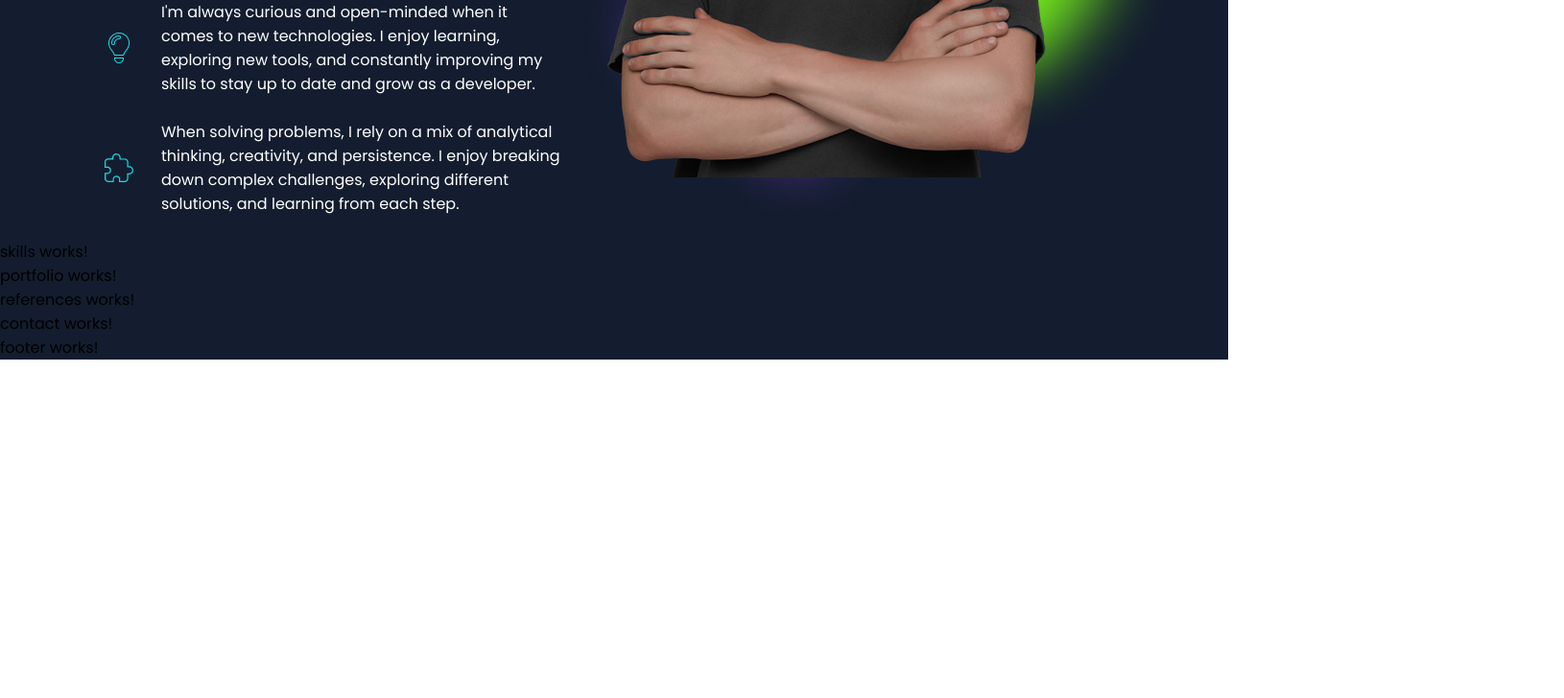
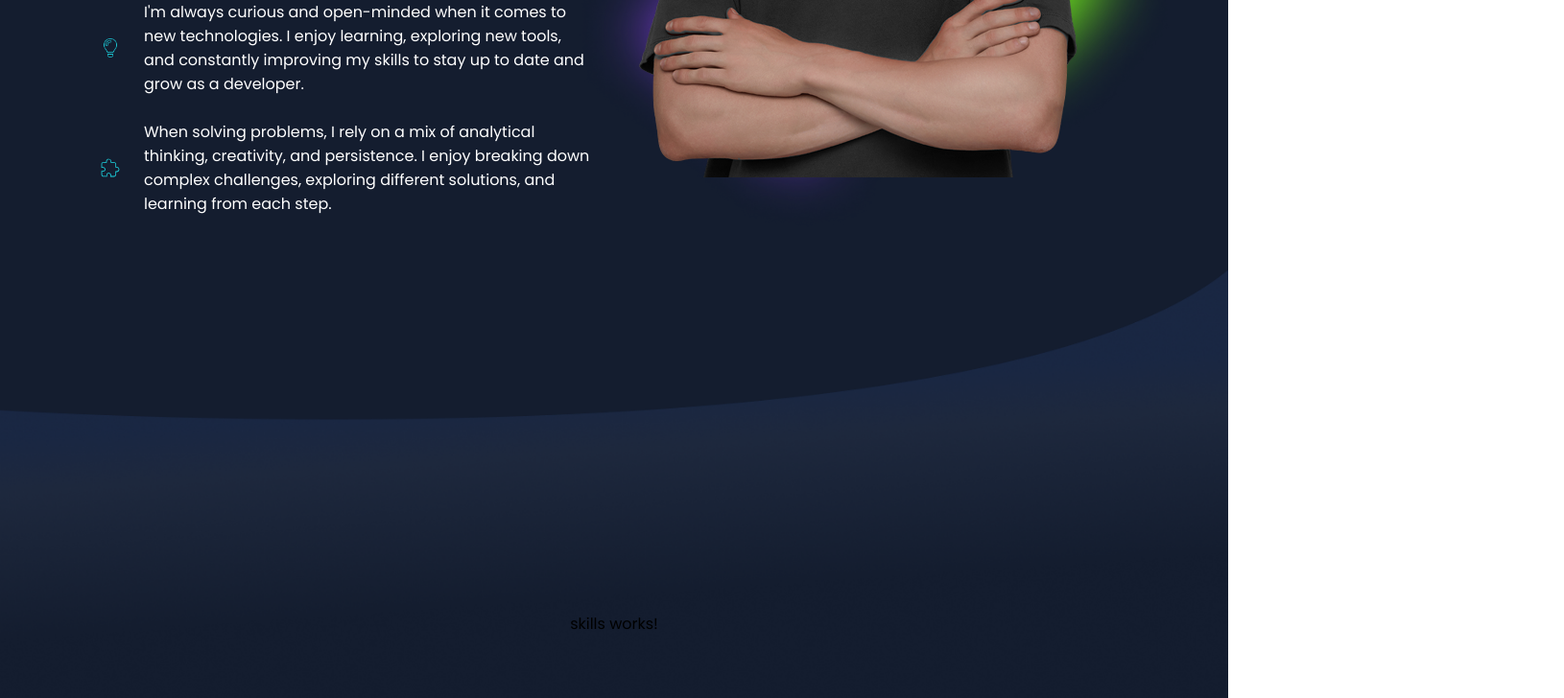
Before and after one commit to VaJoLe/Portfolio, an Angular app: page / in a window 1280 px wide. Shown: the part 1320-2048 px from the top of the page at 96% size, 1630 px wide, since content can reach past the window. Before the commit the page ends 1695 px from the top, so only its background shows below. Built offline with nearby package versions, Linux system fonts and the light colour scheme.

Commit message:
addVector

```diff
--- a/src/app/about-me/about-me.component.scss
+++ b/src/app/about-me/about-me.component.scss
@@ -24,6 +24,10 @@ p {
     gap: 20px;
     justify-content: center;
     }
+    img {
+        min-width: 30px;
+        min-height: 30px;
+    }
 }
 
 .shadow-pic {
--- a/src/app/app.component.html
+++ b/src/app/app.component.html
@@ -3,6 +3,7 @@
 <app-hero></app-hero>
 <app-about-me></app-about-me>
 <app-skills></app-skills>
+<img class="vector" src="/assets/shadows/Vector-skills.png" alt="">
 <app-portfolio></app-portfolio>
 <app-references></app-references>
 <app-contact></app-contact>
--- a/src/app/app.component.scss
+++ b/src/app/app.component.scss
@@ -43,3 +43,22 @@ app-about-me {
     position: relative;
     z-index: 1;
 }
+
+app-skills {
+    width: 100%;
+    max-width: 1440px;
+    height: 100vh;
+    display: flex;
+    justify-content: center;
+    align-items: center;
+    position: relative;
+    z-index: 1;
+}
+
+.vector {
+    position: absolute;
+        top: 1600px;
+        width: 100%;
+        max-width: 1440px;
+        z-index: 0;
+}
--- a/src/styles.scss
+++ b/src/styles.scss
@@ -65,7 +65,7 @@
 
 *{
     margin: 0;
-    // overflow-x: hidden;
+    overflow-x: hidden;
     box-sizing: border-box;
     scroll-behavior: smooth;
     font-family: 'Poppins', sans-serif;
```
Also changed, not shown: src/assets/shadows/Vector-skills.png (added).
